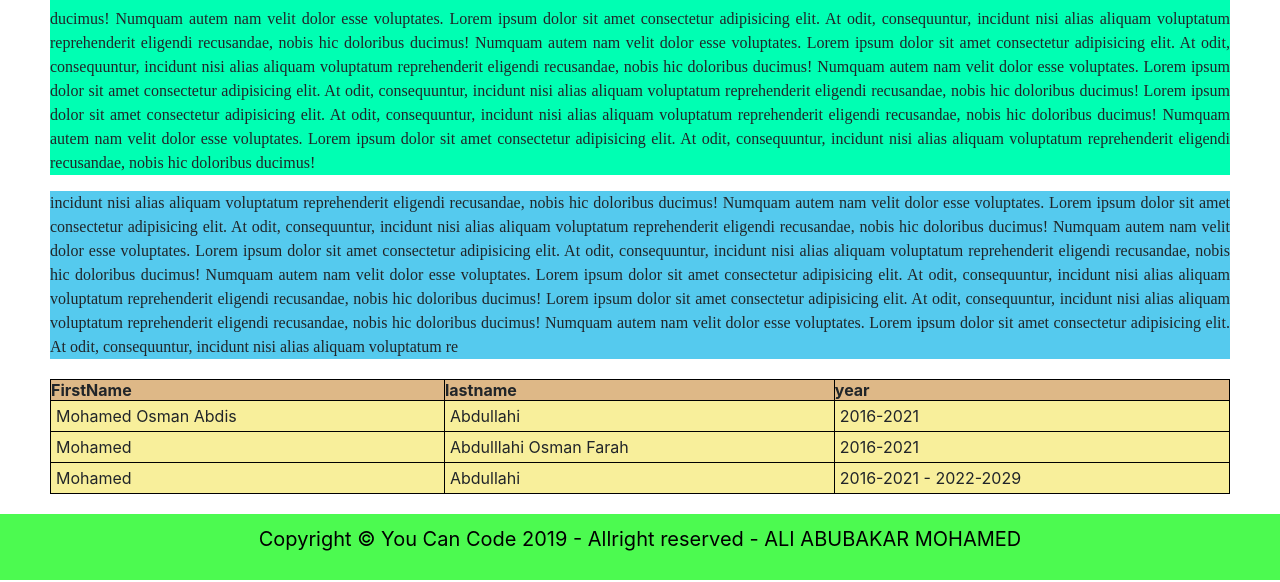
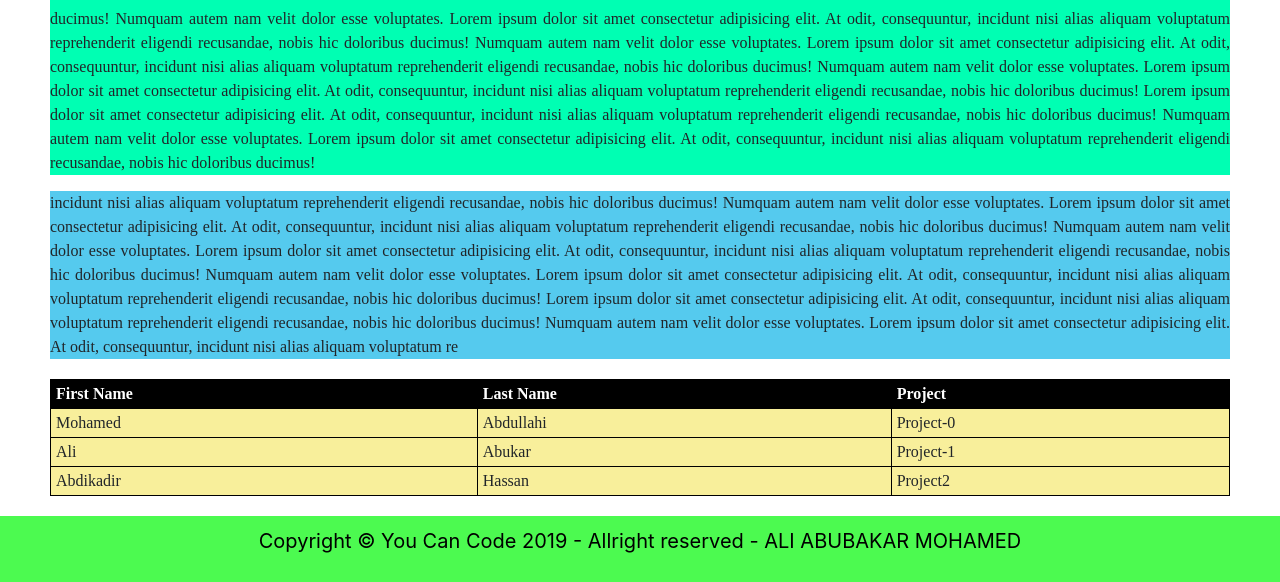
Before and after one commit to AliAbukar/project-0, a plain HTML site: page News.html in a window 1280 px wide. Shown: the part 798-1380 px from the top of the page. Drawn offline with Linux system fonts and the light colour scheme.

Commit message:
modified news and css

```diff
--- a/News.html
+++ b/News.html
@@ -57,29 +57,29 @@
         <table id="tbl">
 
             <tr>
-                <th> FirstName</th>
-                <th>lastname</th>
-                <th>year</th>
+                <th> First Name</th>
+                <th>Last Name</th>
+                <th>Project</th>
 
             </tr>
             <tr>
-                    <td>Mohamed Osman Abdis</td>
+                    <td>Mohamed</td>
                     <td>Abdullahi</td>
-                    <td>2016-2021</td>
+                    <td>Project-0</td>
             </tr>
             <tr>
-                        <td>Mohamed</td>
-                        <td>Abdulllahi Osman Farah</td>
-                        <td>2016-2021</td>
+                        <td>Ali</td>
+                        <td>Abukar</td>
+                        <td>Project-1</td>
                     </tr>
 
                  </tr>
 
 
                  <tr>
-                        <td>Mohamed</td>
-                        <td>Abdullahi</td>
-                        <td>2016-2021 - 2022-2029</td>
+                        <td>Abdikadir</td>
+                        <td>Hassan</td>
+                        <td>Project2</td>
                  </tr>
             </tr>
 
--- a/Styel.css
+++ b/Styel.css
@@ -42,8 +42,13 @@ li a:hover{
 table{
     margin: 20px 0px;
     width: 100%;
+    font-family: 'Times New Roman', Times, serif;
 }
-
+#tbl tr th{
+    padding: 5px;
+    color: #fff;
+    background-color: black;
+}
 
 img{
     margin-top: 46px;
```
